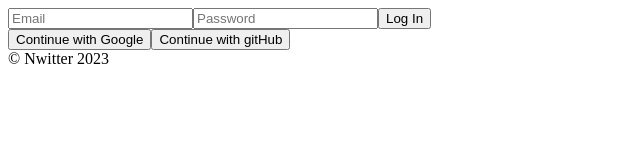
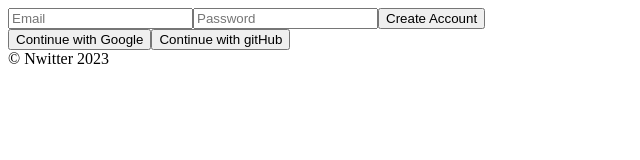
Before and after one commit to limnyn/firebase_learning, a React (Create React App) app: page /#/ in a window 1280 px wide. Shown: the top 160 px of the page, without its empty margins (0-640 px from the left). Built offline with nearby package versions, Linux system fonts and the light colour scheme.

Commit message:
Createing Account - register Email

```diff
--- a/src/routes/Auth.js
+++ b/src/routes/Auth.js
@@ -1,8 +1,14 @@
 import React, { useState } from "react";
+import {
+  createUserWithEmailAndPassword,
+  signInWithEmailAndPassword,
+  getAuth,
+} from "firebase/auth";
 
 const Auth = () => {
   const [email, setEmail] = useState("");
   const [password, setPassword] = useState("");
+  const [newAccount, setNewAccount] = useState(true);
   const onChange = (event) => {
     const {
       target: { name, value },
@@ -13,8 +19,22 @@ const Auth = () => {
       setPassword(value);
     }
   };
-  const onSubmit = (event) => {
+  const onSubmit = async (event) => {
     event.preventDefault();
+    try {
+      let data;
+      const auth = getAuth();
+      if (newAccount) {
+        //create account
+        data = await createUserWithEmailAndPassword(auth, email, password);
+      } else {
+        //log in
+        data = await signInWithEmailAndPassword(auth, email, password);
+      }
+      console.log(data);
+    } catch (error) {
+      console.log(error);
+    }
   };
   return (
     <div>
@@ -35,7 +55,10 @@ const Auth = () => {
           value={password}
           onChange={onChange}
         ></input>
-        <input type="submit" value="Log In"></input>
+        <input
+          type="submit"
+          value={newAccount ? "Create Account" : "Log In"}
+        ></input>
       </form>
       <div>
         <button>Continue with Google</button>
```
